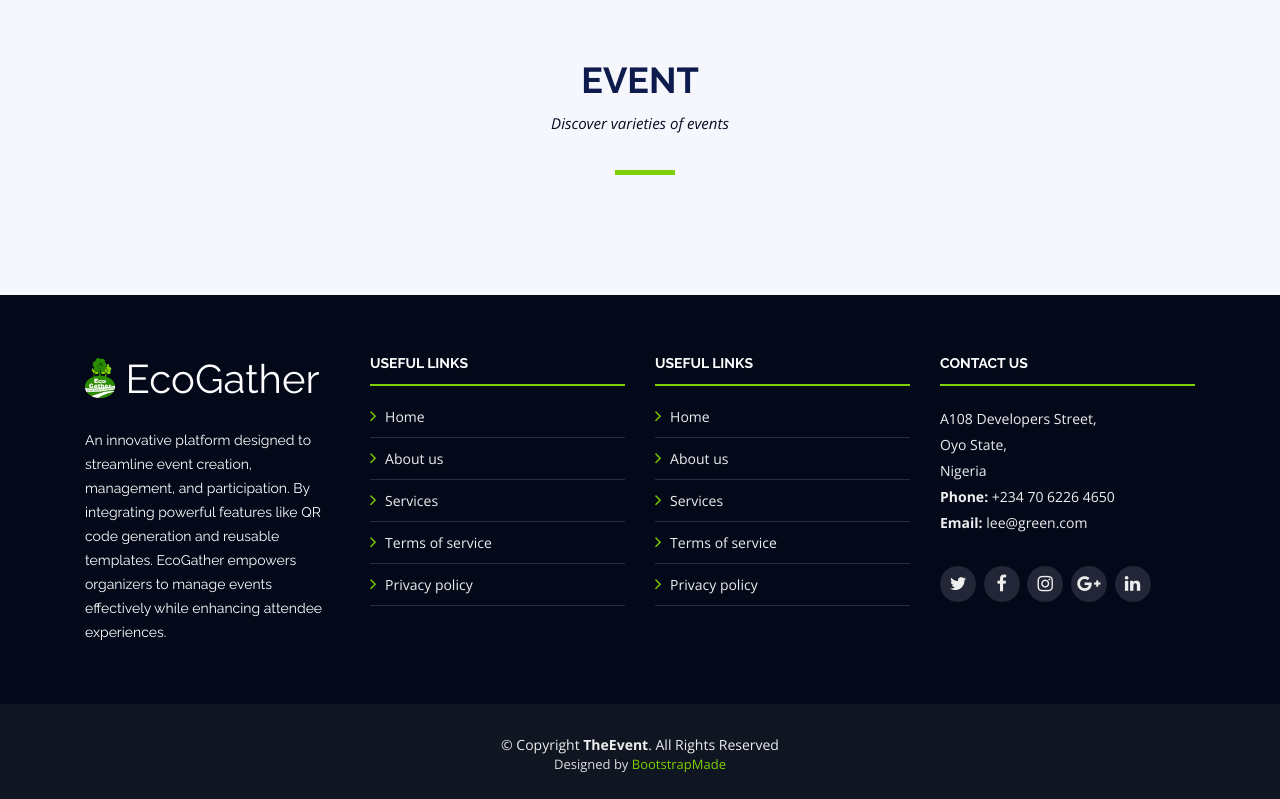
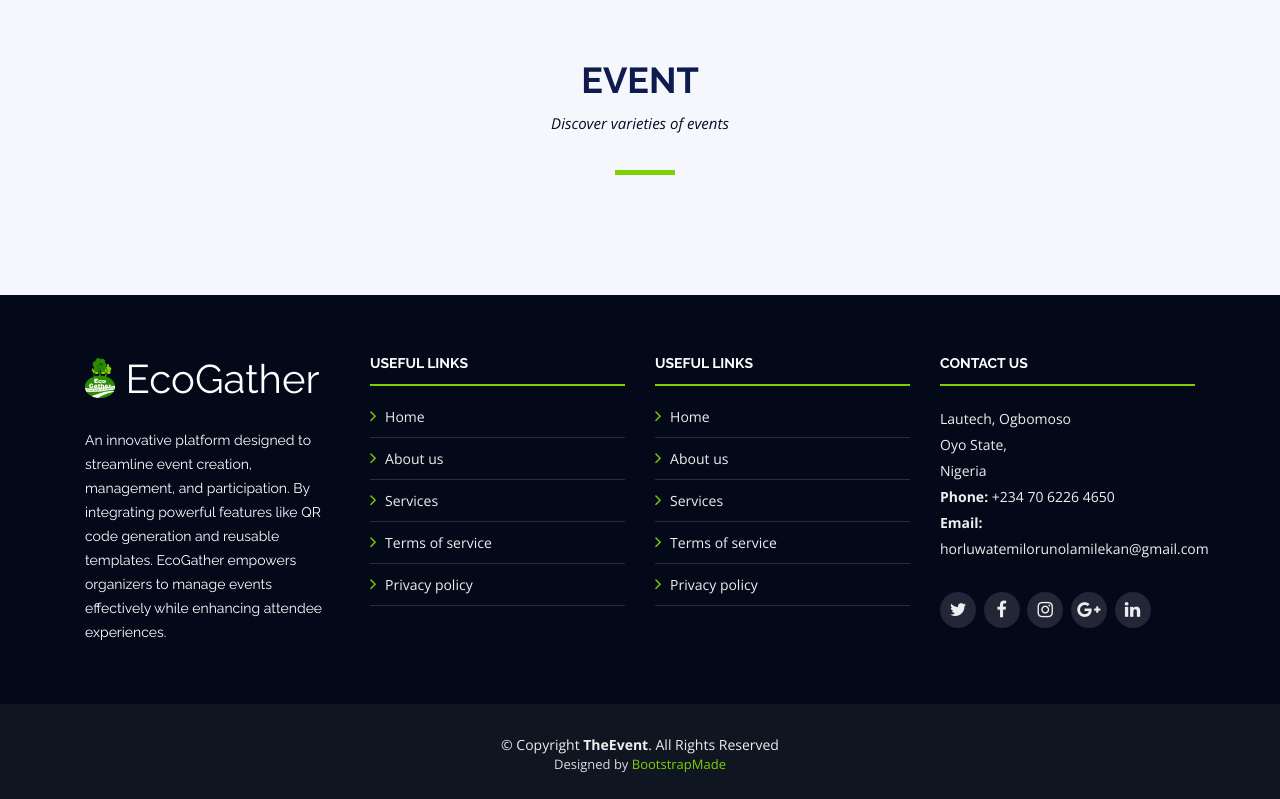
Before and after one commit to Popthemy/EcoGather, a Django app: template frontend_demo/templates/frontend_demo/events.html in a window 1280 px wide. Shown: the part 1121-1920 px from the top of the page. Run offline with Django 4.2, Linux system fonts and the light colour scheme; the template is opened without the code that fills it, so the values that code supplies are empty; some libraries are stand-ins or nearby versions.

Commit message:
refactor(footer): updated footer contact details

```diff
--- a/templates/footer.html
+++ b/templates/footer.html
@@ -41,18 +41,18 @@
           <div class="col-lg-3 col-md-6 footer-contact">
             <h4>Contact Us</h4>
             <p>
-              A108 Developers Street, <br>
+              Lautech, Ogbomoso <br>
               Oyo State,<br>
               Nigeria <br>
               <strong>Phone:</strong> +234 70 6226 4650<br>
-              <strong>Email:</strong> lee@green.com<br>
+              <strong>Email:</strong> horluwatemilorunolamilekan@gmail.com<br>
             </p>
 
             <div class="social-links">
               <a href="https://x.com/Themy046" target='_blank' class="twitter"><i class="fa fa-twitter"></i></a>
               <a href="#" class="facebook"><i class="fa fa-facebook"></i></a>
               <a href="#" class="instagram"><i class="fa fa-instagram"></i></a>
-              <a href="#" class="google-plus"><i class="fa fa-google-plus"></i></a>
+              <a href="mailto:horluwatemilorunolamilekan@gmail.com" class="google-plus"><i class="fa fa-google-plus"></i></a>
               <a href="https://www.linkedin.com/in/popoola-oluwatemilorun" target='_blank' class="linkedin"><i class="fa fa-linkedin"></i></a>
             </div>
 
```
